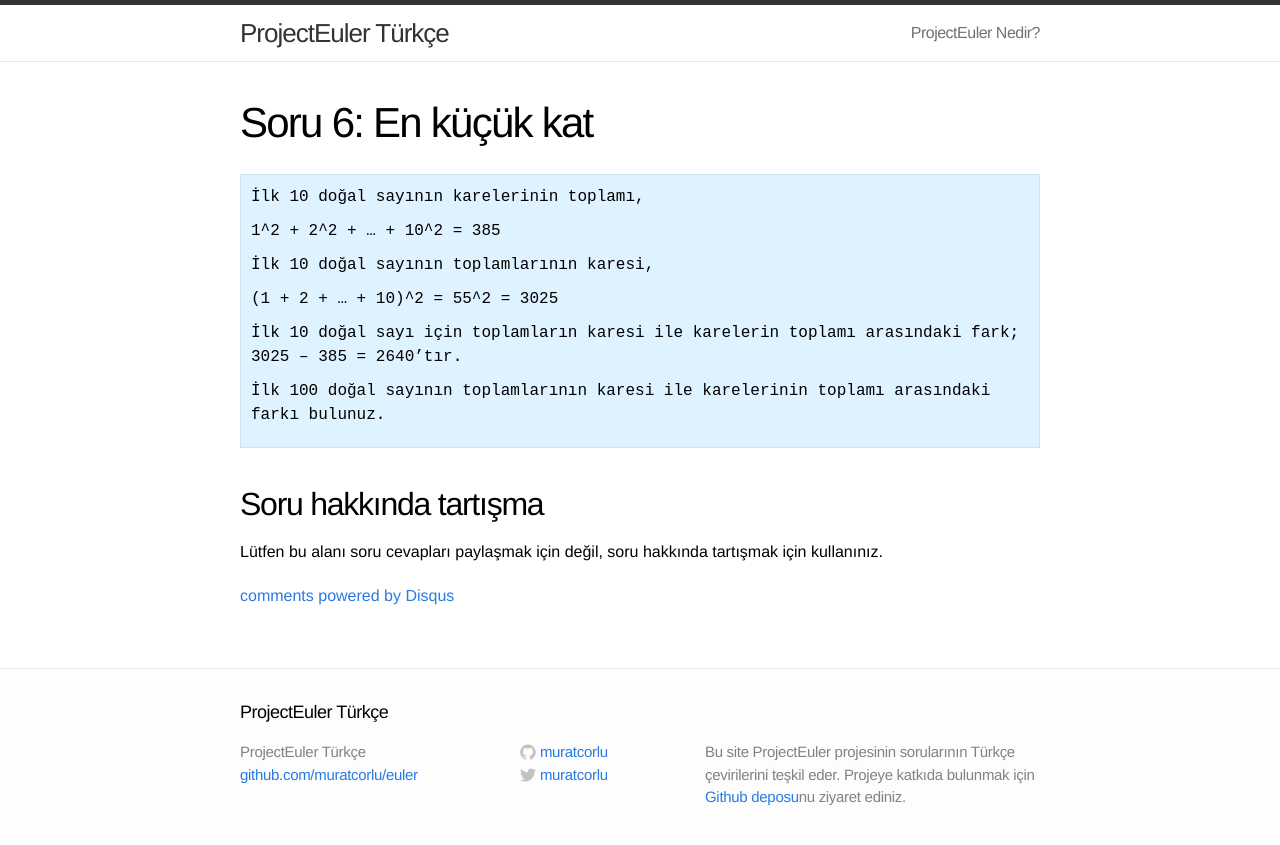
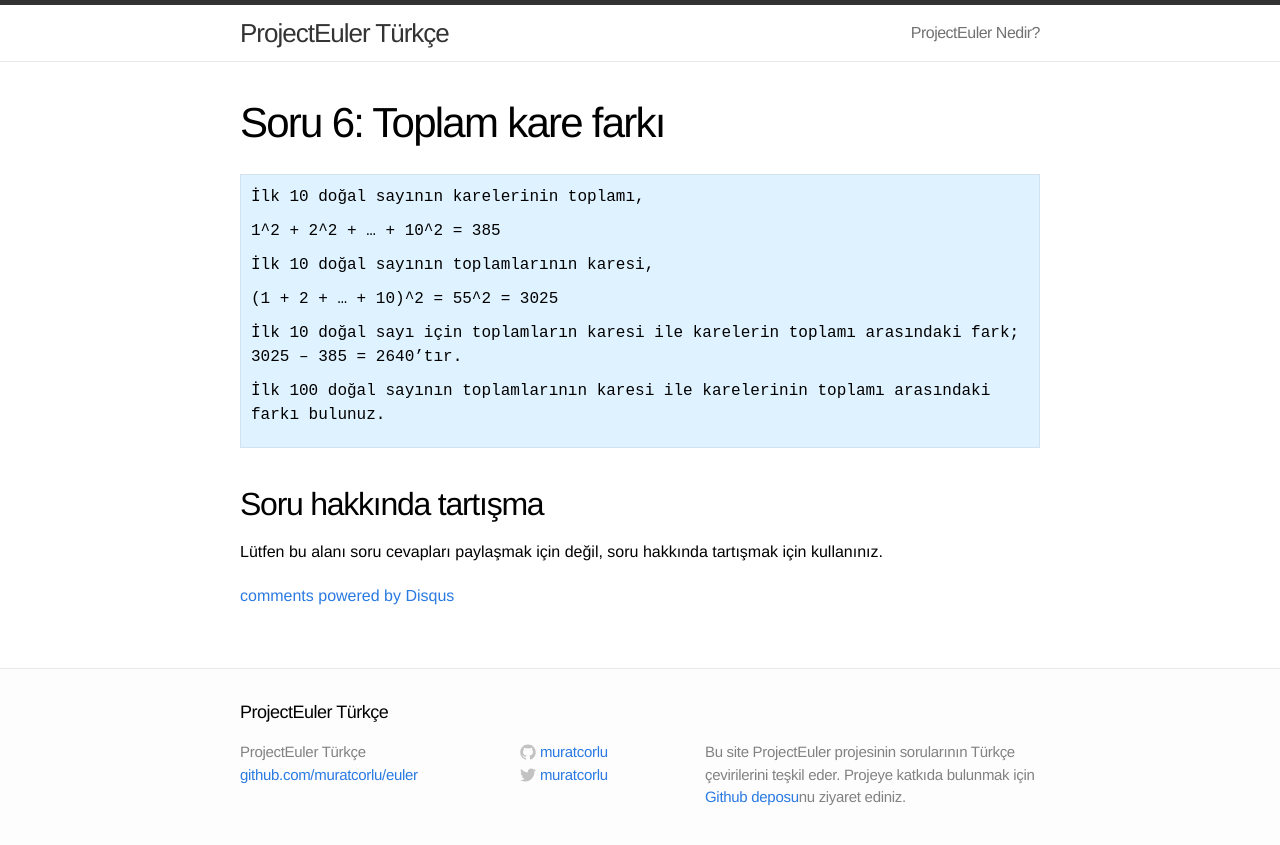
Before and after one commit to muratcorlu/euler, a Jekyll site: the page built from _posts/2014-09-23-soru-6.md, in a window 1280 px wide. Shown: the top 845 px of the page. Built offline with Jekyll 4.4.1, drawn with Linux system fonts in a browser that asks for light colours; Markdown is read by kramdown in place of the engine named in the settings; comment, search, counter and statistics services are not loaded.

Commit message:
Soru başlığı düzeltildi

```diff
--- a/_posts/2014-09-23-soru-6.md
+++ b/_posts/2014-09-23-soru-6.md
@@ -1,6 +1,6 @@
 ---
 layout: post
-title: "Soru 6: En küçük kat"
+title: "Soru 6: Toplam kare farkı"
 ---
 
 İlk 10 doğal sayının karelerinin toplamı,
```
